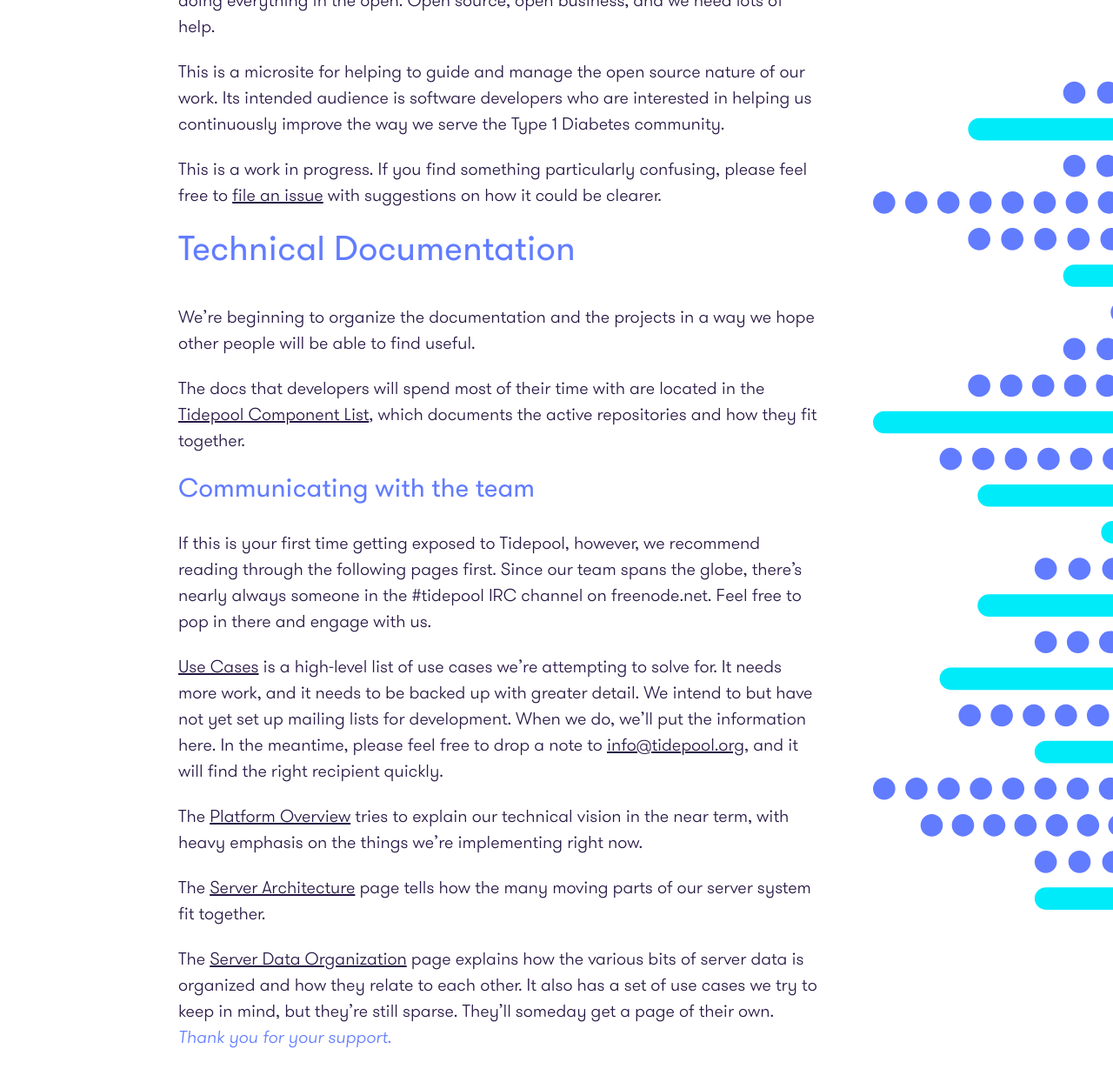
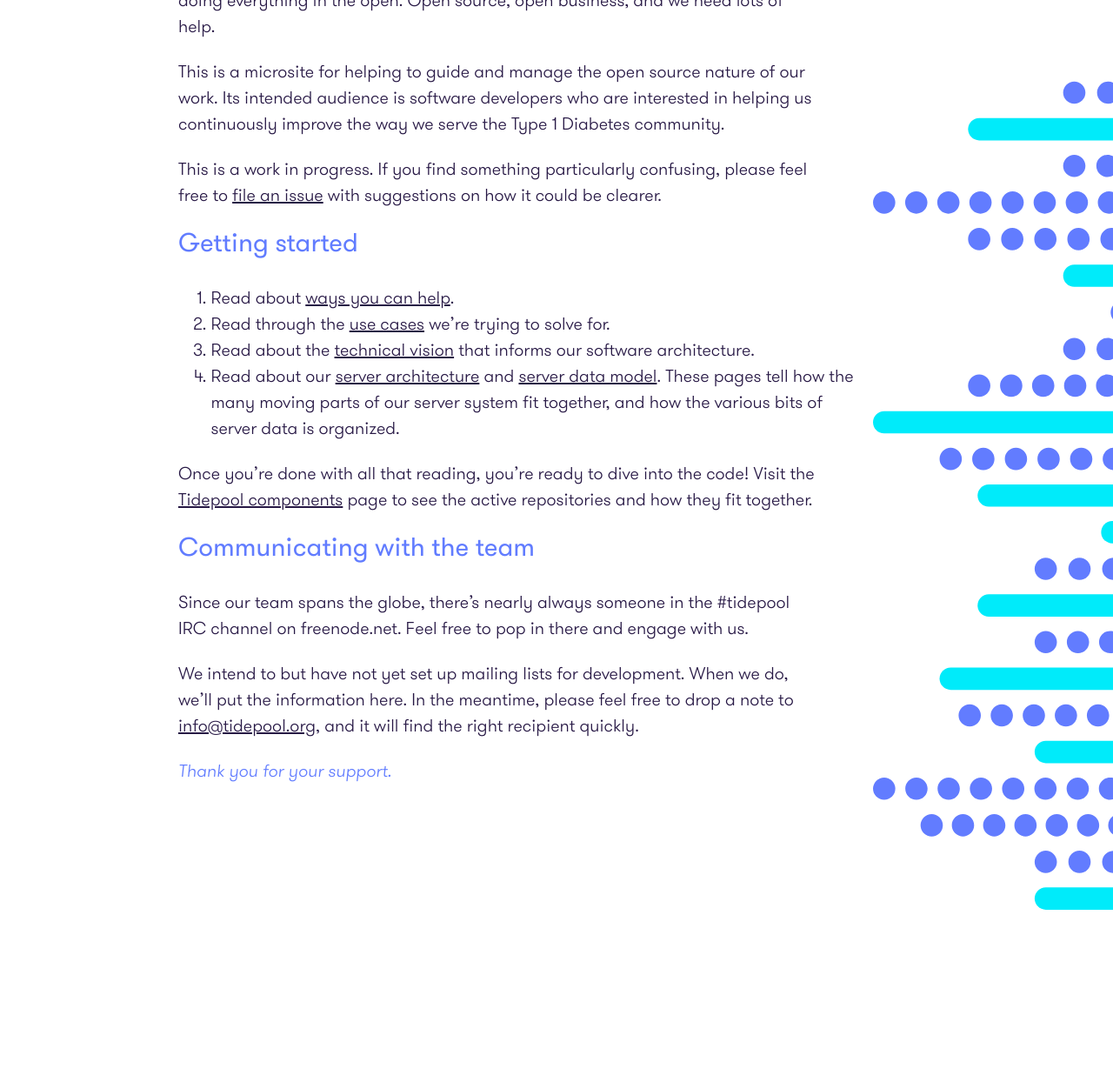
Before and after one commit to tidepool-org/tidepool-org.github.io, a Jekyll site: the page built from index.md, in a window 1280 px wide and 1400 px high, scrolled down 319 px. Shown: the top 1244 px of the window at 87% size. Built offline with Jekyll 4.4.1, drawn with Linux system fonts in a browser that asks for light colours.

Commit message:
reformat "technical docs" into "getting started"
also add clearer steps to take to start

```diff
--- a/index.md
+++ b/index.md
@@ -12,23 +12,19 @@ This is a microsite for helping to guide and manage the open source nature of ou
 
 This is a work in progress. If you find something particularly confusing, please feel free to [file an issue](https://github.com/tidepool-org/tidepool-org.github.io/issues) with suggestions on how it could be clearer.
 
+## Getting started
 
-#Technical Documentation
+1. Read about [ways you can help](HowToHelp.html).
+2. Read through the [use cases](UseCases.html) we're trying to solve for.
+3. Read about the [technical vision](PlatformOverview.html) that informs our software architecture.
+4. Read about our [server architecture](ServerArchitecture.html) and [server data model](ServerDataOrganization.html). These pages tell how the many moving parts of our server system fit together, and how the various bits of server data is organized.
 
-We're beginning to organize the documentation and the projects in a way we hope other people will be able to find useful.
+Once you're done with all that reading, you're ready to dive into the code! Visit the [Tidepool components](TidepoolComponents.html) page to see the active repositories and how they fit together.
 
-The docs that developers will spend most of their time with are located in the [Tidepool Component List](TidepoolComponents.html), which documents the active repositories and how they fit together.
 ## Communicating with the team
 
-If this is your first time getting exposed to Tidepool, however, we recommend reading through the following pages first.
 Since our team spans the globe, there's nearly always someone in the #tidepool IRC channel on freenode.net. Feel free to pop in there and engage with us.
 
-[Use Cases](UseCases.html) is a high-level list of use cases we're attempting to solve for. It needs more work, and it needs to be backed up with greater detail.
 We intend to but have not yet set up mailing lists for development. When we do, we'll put the information here. In the meantime, please feel free to drop a note to [info@tidepool.org](mailto://info@tidepool.org), and it will find the right recipient quickly.
 
-The [Platform Overview](PlatformOverview.html) tries to explain our technical vision in the near term, with heavy emphasis on the things we're implementing right now.
-
-The [Server Architecture](ServerArchitecture.html) page tells how the many moving parts of our server system fit together.
-
-The [Server Data Organization](ServerDataOrganization.html) page explains how the various bits of server data is organized and how they relate to each other. It also has a set of use cases we try to keep in mind, but they're still sparse. They'll someday get a page of their own.
 *Thank you for your support.*
```
